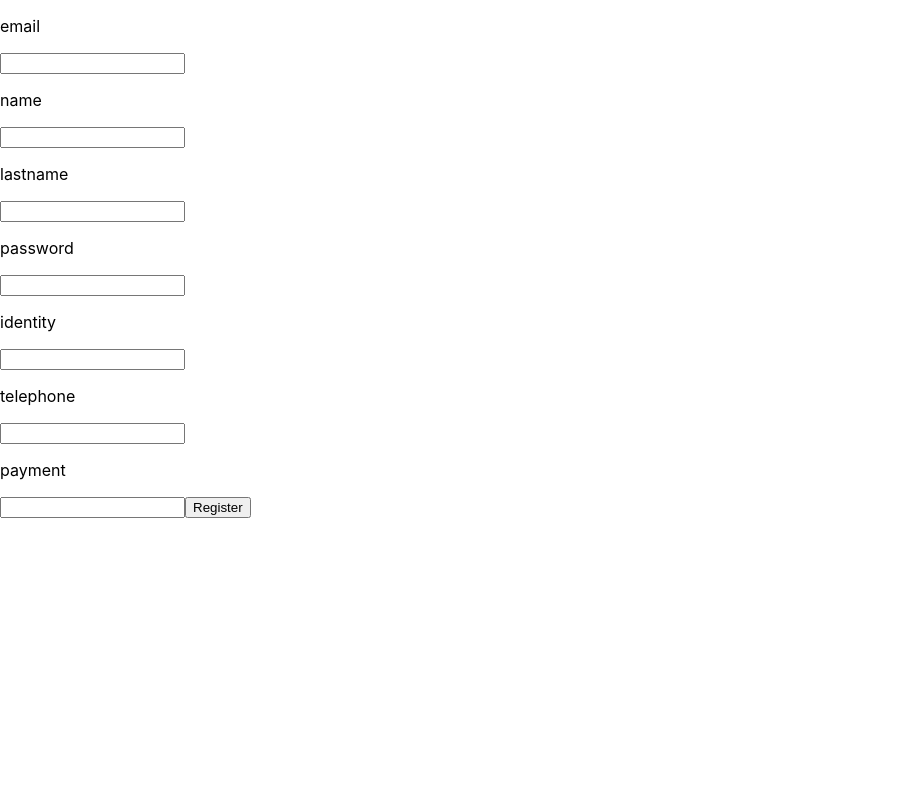
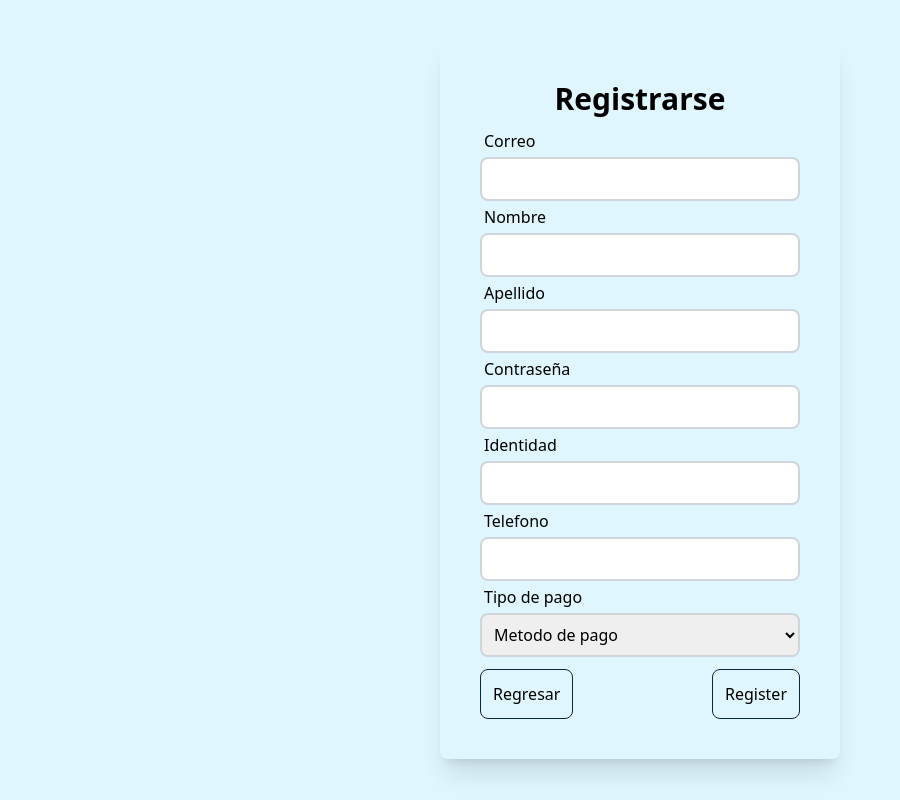
Before and after one commit to pieshna/cine-ui, a React (Create React App) app: page /register in a window 1280 px wide. Shown: the whole page, without its empty margins (0-900 px from the left). Built offline with nearby package versions, Linux system fonts and the light colour scheme.

Commit message:
Agregamos Tailwind y corregimos errores, tambien identamos codigo

```diff
--- /dev/null
+++ b/postcss.config.js
@@ -0,0 +1,6 @@
+module.exports = {
+  plugins: {
+    tailwindcss: {},
+    autoprefixer: {},
+  },
+}
--- a/src/App.js
+++ b/src/App.js
@@ -7,10 +7,10 @@ import Navbar from './Navbar';
 function App() {
 const element = useRoutes(routes);
 return (
-  <>
+  <div className='bg-fondoClaro min-h-screen'>
   {sessionStorage.getItem('id')? <Navbar />:null}
   {element}
-  </>
+  </div>
 )
 }
 
--- a/src/asientos/Asientos.js
+++ b/src/asientos/Asientos.js
@@ -42,7 +42,7 @@ function View() {
         userId: sessionStorage.getItem("id"),
         movieId: id,
         asientos: recorremosArreglo(asientosSeleccionados),
-        total: 100,
+        total: orden.length * 25,
         pago: "efectivo",
         butacas: orden,
       })
@@ -70,28 +70,36 @@ function View() {
   };
 
   return (
-    <div>
-      <h1>Asientos</h1>
-      <table>
-        <thead>
-          <tr>
-            <th>Pelicula</th>
-            <th>Asientos</th>
-          </tr>
-        </thead>
-        <tbody>
+    <div className="p-5 m-10">
       {asientos.map((asiento) => (
         //console.log(asiento._id),
-            <tr key={asiento._id}>
-              <td>{movie}</td>
-              <td>
+        <div key={asiento._id} className="mb-5">
+          <h1 className="text-center text-4xl mb-5">{movie}</h1>
+          <h1 className="text-center text-xl m-">Asientos</h1>
+          <div className="pl-4 mb-9">
             {asiento.asientos.map((asiento, index) => (
+              <>
+                {asiento.column === 0 ? <br /> : null}
                 <button
                   key={index}
-                    className={`${asiento.column == 0 ? "btn" : null} ${
-                      asiento.isAvailable == false ? "disabled" : null
-                    }`}
-                    onClick={() => {
+                  className={`border border-texto p-2 m-1 w-20 h-10 ${
+                    asiento.isAvailable ||
+                    asiento.column === 3 ||
+                    asiento.column === 4 ||
+                    asiento.column === 8 ||
+                    asiento.column === 9
+                      ? ""
+                      : "bg-red-500"
+                  } ${
+                    asiento.column === 3 ||
+                    asiento.column === 4 ||
+                    asiento.column === 8 ||
+                    asiento.column === 9
+                      ? "bg-gray-500"
+                      : ""
+                  } `}
+                  disabled={asiento.isAvailable ? false : true}
+                  onClick={(e) => {
                     //console.log('fila '+asiento.row+' columna '+asiento.column);
                     setOrden([
                       ...orden,
@@ -101,27 +109,39 @@ function View() {
                       ...asientosSeleccionados,
                       seleccionarAsiento(asiento.row, asiento.column),
                     ]);
+                    e.target.className += "bg-green-500";
                     //console.log(recorremosArreglo(asientosSeleccionados));
                   }}
                 >
-                    {" "}
-                    {asiento.column + 1} {asiento.isAvailable ? "si" : "no"}
+                  {String.fromCharCode(65 + asiento.row) + " "}
+                  {asiento.column + 1}
                 </button>
+              </>
             ))}
-              </td>
-            </tr>
+          </div>
+        </div>
       ))}
-        </tbody>
-      </table>
-      <Link to={`/movie/list`}>Back</Link>
+      <div className="grid grid-cols-2">
+        <button className="mr-auto">
           <Link
+            className="border border-texto p-4 rounded-lg col-auto hover:bg-texto hover:text-white"
+            to={`/movie/list`}
+          >
+            Regresar
+          </Link>
+        </button>
+        <button className="ml-auto">
+          <Link
+            className="border border-texto p-4 rounded-lg col-auto hover:bg-texto hover:text-white"
             to={`/compra`}
             onClick={() => {
               guardamos();
             }}
           >
-        Orden
+            Ordenar
           </Link>
+        </button>
+      </div>
     </div>
   );
 }
--- a/src/auth/Login.js
+++ b/src/auth/Login.js
@@ -1,45 +1,67 @@
 //login with email and password by api call to backend
-import React, { useState } from 'react';
+import React, { useState } from "react";
+import { Link, useNavigate } from "react-router-dom";
 
 function Login() {
-    const [email, setEmail] = useState('');
-    const [password, setPassword] = useState('');
-    const [error, setError] = useState('');
+  const [email, setEmail] = useState("");
+  const [password, setPassword] = useState("");
+  const [error, setError] = useState("");
+  const navigate = useNavigate();
 
   const handleSubmit = (e) => {
     e.preventDefault();
     fetch(`${process.env.REACT_APP_API}/auth/login`, {
-            method: 'POST',
+      method: "POST",
       headers: {
-                'Content-Type': 'application/json'
+        "Content-Type": "application/json",
       },
-            body: JSON.stringify({ email, password })
+      body: JSON.stringify({ email, password }),
     })
-            .then(res => res.json())
-            .then(data => {
+      .then((res) => res.json())
+      .then((data) => {
         //console.log(data);
         if (data.error) {
           setError(data.error);
         } else {
-                    setError('');
-                    sessionStorage.setItem('id', data.user._id);
+          setError("");
+          sessionStorage.setItem("id", data.user._id);
+          setTimeout(() => {
+            navigate("/movie/list");
+          }, 1000);
           //console.log(data.user._id)
         }
-            })
-    }
+      });
+  };
 
-    return(
-        <div>
+  return (
+    <div className="w-screen h-screen grid">
+      <div className="m-auto shadow-xl rounded-lg p-12">
         <form onSubmit={handleSubmit}>
-                <p>email</p>
-                <input type="email" value={email} onChange={(e) => setEmail(e.target.value)} />
-                <p>password</p>
-                <input type="password" value={password} onChange={(e) => setPassword(e.target.value)} />
-                <button type="submit">Login</button>
+          <p className="ml-1">Correo</p>
+          <input
+          className="border-2 border-gray-300 p-2 rounded-lg w-80 mt-2 mb-2"
+            type="email"
+            value={email}
+            placeholder="hola123@gmail.com"
+            onChange={(e) => setEmail(e.target.value)}
+          />
+          <p className="ml-1">Contraseña</p>
+          <input
+          className="border-2 border-gray-300 p-2 rounded-lg w-80 mt-2 mb-2"
+            type="password"
+            value={password}
+            placeholder="******** 👈 123456"
+            onChange={(e) => setPassword(e.target.value)}
+          />
+          <br />
+          <div className="grid">
+          <button className="border bg-gray-300 border-texto hover:bg-texto hover:text-white rounded-md p-2" type="submit">Iniciar Sesion</button>
+          </div>
         </form>
-            {error && <p>{error}</p>}
+        <p className="text-center mt-5">No tienes cuenta? <Link className="text-blue-600" to="/register" >Registrate Aqui</Link></p>
       </div>
-    )
+    </div>
+  );
 }
 
 export default Login;
--- a/src/auth/Register.js
+++ b/src/auth/Register.js
@@ -1,58 +1,121 @@
 //make a register view with a form that has email, name, lastname , password, identity, telephone, payment method and a submit button that sends the data to the backend
-import React, { useState } from 'react';
+import React, { useState } from "react";
+import { Link, useNavigate } from "react-router-dom";
 
 function Register() {
-    const [email, setEmail] = useState('');
-    const [name, setName] = useState('');
-    const [lastname, setLastname] = useState('');
-    const [password, setPassword] = useState('');
-    const [identity, setIdentity] = useState('');
-    const [telephone, setTelephone] = useState('');
-    const [payment, setPayment] = useState('');
-    const [error, setError] = useState('');
+  const [email, setEmail] = useState("");
+  const [name, setName] = useState("");
+  const [lastname, setLastname] = useState("");
+  const [password, setPassword] = useState("");
+  const [identity, setIdentity] = useState("");
+  const [telephone, setTelephone] = useState("");
+  const [payment, setPayment] = useState("");
+  const [error, setError] = useState("");
+  const navigate = useNavigate();
 
   const handleSubmit = (e) => {
     e.preventDefault();
     fetch(`${process.env.REACT_APP_API}/auth/register`, {
-            method: 'POST',
+      method: "POST",
       headers: {
-                'Content-Type': 'application/json'
+        "Content-Type": "application/json",
       },
-            body: JSON.stringify({ email, name, lastname, password, identity, telephone, payment })
+      body: JSON.stringify({
+        email,
+        name,
+        lastname,
+        password,
+        identity,
+        telephone,
+        payment,
+      }),
     })
-            .then(res => res.json())
-            .then(data => {
+      .then((res) => res.json())
+      .then((data) => {
         console.log(data);
+        setTimeout(() => {
+            navigate("/login");
+            }, 2000);
         if (data.error) {
           setError(data.error);
         } else {
-                    setError('');
+          setError("");
         }
-            })
+      });
+  };
+
+  return (
+    <div className="w-screen h-screen grid">
+        <div className="m-auto shadow-xl rounded-lg p-10">
+            <h1 className="text-3xl font-bold text-center mb-3">Registrarse</h1>
+      <form onSubmit={handleSubmit}>
+        <p className="ml-1">Correo</p>
+        <input
+        className="border-2 border-gray-300 p-2 rounded-lg w-80 mt-1 mb-1"
+          type="text"
+          value={email}
+          onChange={(e) => setEmail(e.target.value)}
+        />
+        <p className="ml-1">Nombre</p>
+        <input
+        className="border-2 border-gray-300 p-2 rounded-lg w-80 mt-1 mb-1"
+          type="text"
+          value={name}
+          onChange={(e) => setName(e.target.value)}
+        />
+        <p className="ml-1">Apellido</p>
+        <input
+        className="border-2 border-gray-300 p-2 rounded-lg w-80 mt-1 mb-1"
+          type="text"
+          value={lastname}
+          onChange={(e) => setLastname(e.target.value)}
+        />
+        <p className="ml-1">Contraseña</p>
+        <input
+        className="border-2 border-gray-300 p-2 rounded-lg w-80 mt-1 mb-1"
+          type="password"
+          value={password}
+          onChange={(e) => setPassword(e.target.value)}
+        />
+        <p className="ml-1">Identidad</p>
+        <input
+        className="border-2 border-gray-300 p-2 rounded-lg w-80 mt-1 mb-1"
+          type="text"
+          value={identity}
+          onChange={(e) => setIdentity(e.target.value)}
+        />
+        <p className="ml-1">Telefono</p>
+        <input
+        className="border-2 border-gray-300 p-2 rounded-lg w-80 mt-1 mb-1"
+          type="text"
+          value={telephone}
+          onChange={(e) => setTelephone(e.target.value)}
+        />
+        <p className="ml-1">Tipo de pago</p>
+
+        <select
+          className="border-2 border-gray-300 p-2 rounded-lg w-80 mt-1 mb-1"
+                defaultValue={"0"}
+                onChange={(e) =>
+                    setPayment(e.target.value)
                 }
+              >
+                <option value="0" disabled>
+                  Metodo de pago
+                </option>
+                <option value="Efectivo">Efectivo</option>
+                <option value="Tarjeta">Tarjeta</option>
+              </select>
+        <br />
+        <div className="grid grid-cols-2 mt-2">
 
-    return(
-        <div>
-            <form onSubmit={handleSubmit}>
-                <p>email</p>
-                <input type="text" value={email} onChange={(e) => setEmail(e.target.value)} />
-                <p>name</p>
-                <input type="text" value={name} onChange={(e) => setName(e.target.value)} />
-                <p>lastname</p>
-                <input type="text" value={lastname} onChange={(e) => setLastname(e.target.value)} />
-                <p>password</p>
-                <input type="password" value={password} onChange={(e) => setPassword(e.target.value)} />
-                <p>identity</p>
-                <input type="text" value={identity} onChange={(e) => setIdentity(e.target.value)} />
-                <p>telephone</p>
-                <input type="text" value={telephone} onChange={(e) => setTelephone(e.target.value)} />
-                <p>payment</p>
-                <input type="text" value={payment} onChange={(e) => setPayment(e.target.value)} />
-                <button type="submit">Register</button>
+        <button className="border border-texto hover:bg-texto hover:text-white rounded-lg p-3 col-auto mr-auto"><Link to='/login'>Regresar</Link></button>
+        <button className="border border-texto hover:bg-texto hover:text-white rounded-lg p-3 col-auto ml-auto" type="submit">Register</button>
+        </div>
       </form>
-            {error && <p>{error}</p>}
     </div>
-    )
+    </div>
+  );
 }
 
 export default Register;
--- a/src/compra/VerCombras.js
+++ b/src/compra/VerCombras.js
@@ -18,33 +18,33 @@ class VerCombras extends Component {
   }
   render() {
     return (
-      <div>
-        <h1>Compras</h1>
-        <table>
+      <div className="p-9 m-auto">
+        <h1 className="font-bold text-2xl text-center mb-6">Compras</h1>
+        <table className="m-auto table-auto mb-10">
           <thead>
             <tr>
-              <th>Pelicula</th>
-              <th>Asientos</th>
-              <th>Total</th>
-              <th>Pago</th>
+              <th className="border border-texto px-12 py-2">Pelicula</th>
+              <th className="border border-texto px-12 py-2">Asientos</th>
+              <th className="border border-texto px-12 py-2">Total</th>
+              <th className="border border-texto px-12 py-2">Pago</th>
             </tr>
           </thead>
           <tbody>
             {this.state.datos.map((dato) => (
               <tr key={dato._id}>
-                <td>
+                <td className="border border-texto px-2">
                   {" "}
                   <Child data={dato.movieId} />{" "}
                 </td>
-                <td>{dato.asientos}</td>
-                <td>{dato.total}</td>
-                <td>{dato.pago}</td>
+                <td className="border border-texto px-2">{dato.asientos}</td>
+                <td className="border border-texto px-2">{dato.total}</td>
+                <td className="border border-texto px-2">{dato.pago}</td>
               </tr>
             ))}
           </tbody>
         </table>
 
-        <Link to="/">Home</Link>
+        <Link className="border border-texto hover:bg-texto hover:text-white p-4 rounded-xl" to="/">Regresar</Link>
       </div>
     );
   }
--- a/src/index.css
+++ b/src/index.css
@@ -1,13 +1,3 @@
-body {
-  margin: 0;
-  font-family: -apple-system, BlinkMacSystemFont, 'Segoe UI', 'Roboto', 'Oxygen',
-    'Ubuntu', 'Cantarell', 'Fira Sans', 'Droid Sans', 'Helvetica Neue',
-    sans-serif;
-  -webkit-font-smoothing: antialiased;
-  -moz-osx-font-smoothing: grayscale;
-}
-
-code {
-  font-family: source-code-pro, Menlo, Monaco, Consolas, 'Courier New',
-    monospace;
-}
+@tailwind base;
+@tailwind components;
+@tailwind utilities;
--- /dev/null
+++ b/tailwind.config.js
@@ -0,0 +1,17 @@
+/** @type {import('tailwindcss').Config} */
+module.exports = {
+  content: [
+    "./src/**/*.{js,jsx,ts,tsx}",
+  ],
+  theme: {
+    extend: {
+      colors: {
+        texto:"#06283D",
+        fondoClaro:"#DFF6FF",
+        fondoOscuro:"#1363DF",
+        normal:"#47B5FF"
+      },
+    },
+  },
+  plugins: [],
+}
```
Also changed, not shown: package.json (+5 -2 lines), src/Navbar.js (+20 -4 lines), src/compra/Compra.js (+42 -25 lines), src/movies/List.js (+27 -33 lines), 1 other file (tests, documents, lock files or other folders). Lines whose indentation alone changed are shown as unchanged.
